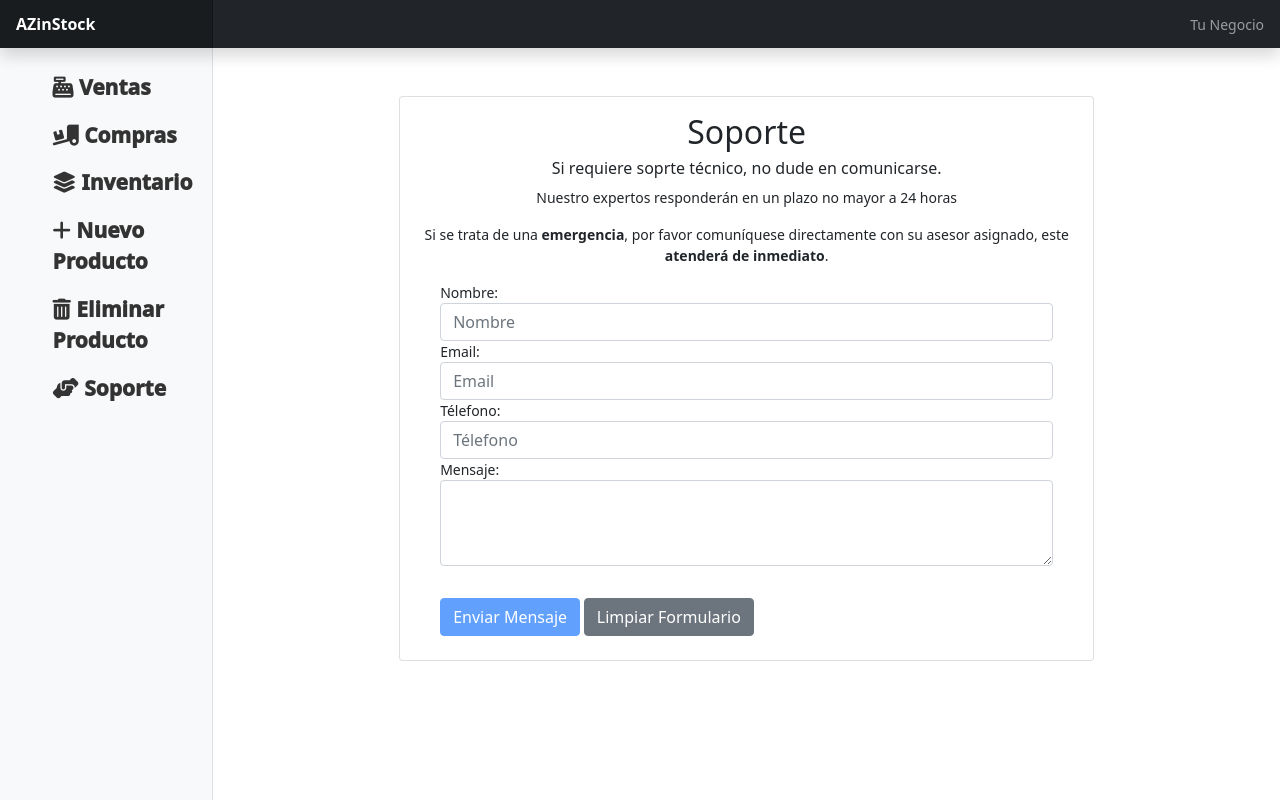
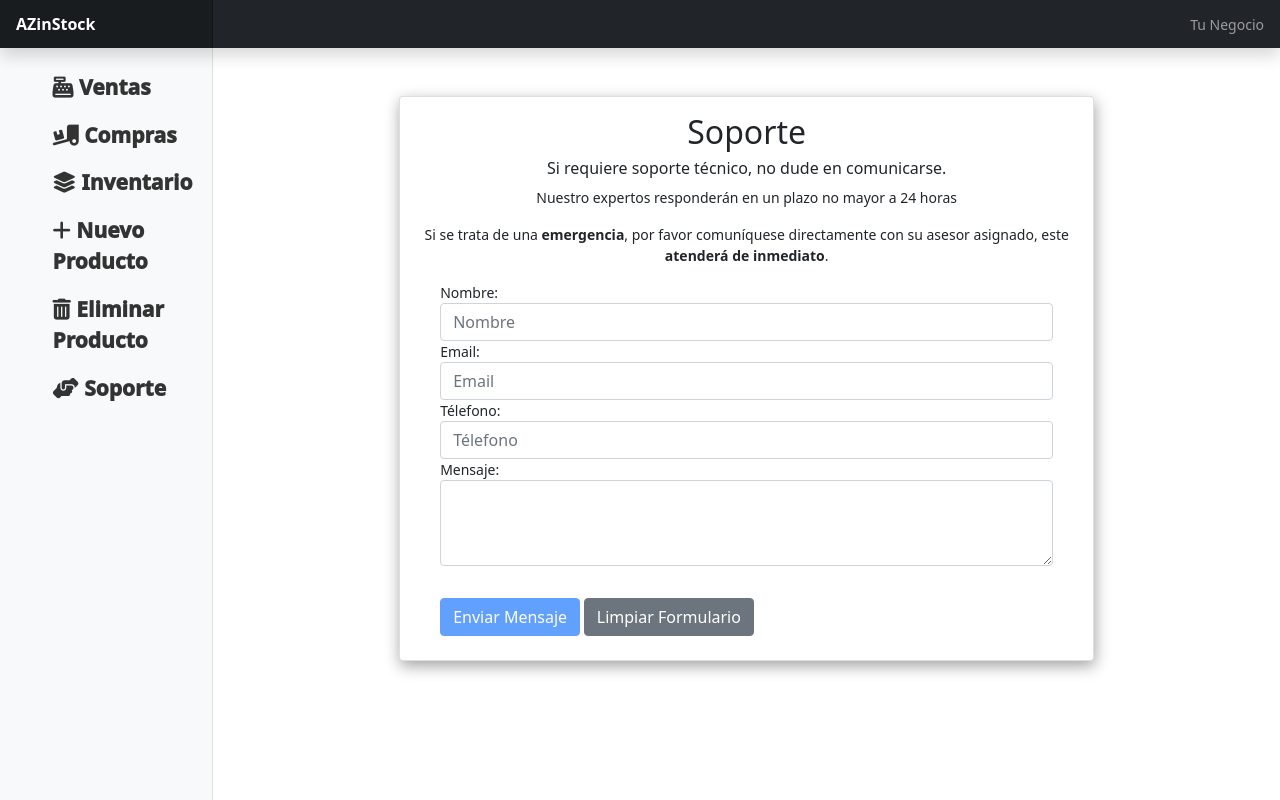
Before and after one commit to luismesa12/azinstock, a plain HTML site: page support.html in a window 1280 px wide. Drawn offline with nearby package versions, Linux system fonts and the light colour scheme.

Commit message:
sombras cards

```diff
--- a/css/dashboard.css
+++ b/css/dashboard.css
@@ -53,3 +53,8 @@ input[type=number]::-webkit-outer-spin-button {
 margin: 0;
 }
 input[type=number] { -moz-appearance:textfield; }
+
+/* cards */
+.card{
+  box-shadow: 1px 5px 15px #a2a2a2;
+}
--- a/support.html
+++ b/support.html
@@ -83,7 +83,7 @@
                                 <!-- Sección Contacto -->
                                 <div id="contacto">
                                     <h2 class="text-center">Soporte</h2>
-                                    <h6 class="text-center">Si requiere soprte técnico, no dude en comunicarse.</h6>
+                                    <h6 class="text-center">Si requiere soporte técnico, no dude en comunicarse.</h6>
                                     <p class="text-center">Nuestro expertos responderán en un plazo no mayor a 24 horas</p>
                                     <p  class="text-center">Si se trata de una <b>emergencia</b>, por favor comuníquese directamente con su asesor asignado, este <b>atenderá de inmediato</b>.</p>
                                     <!-- Formulario Contacto -->
```
